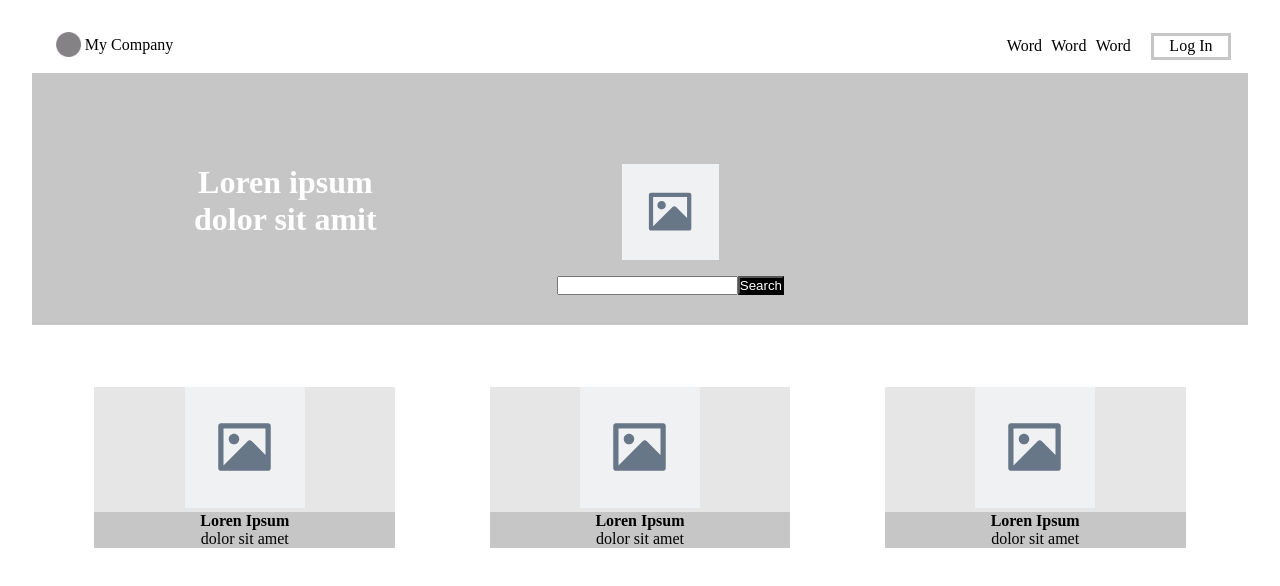
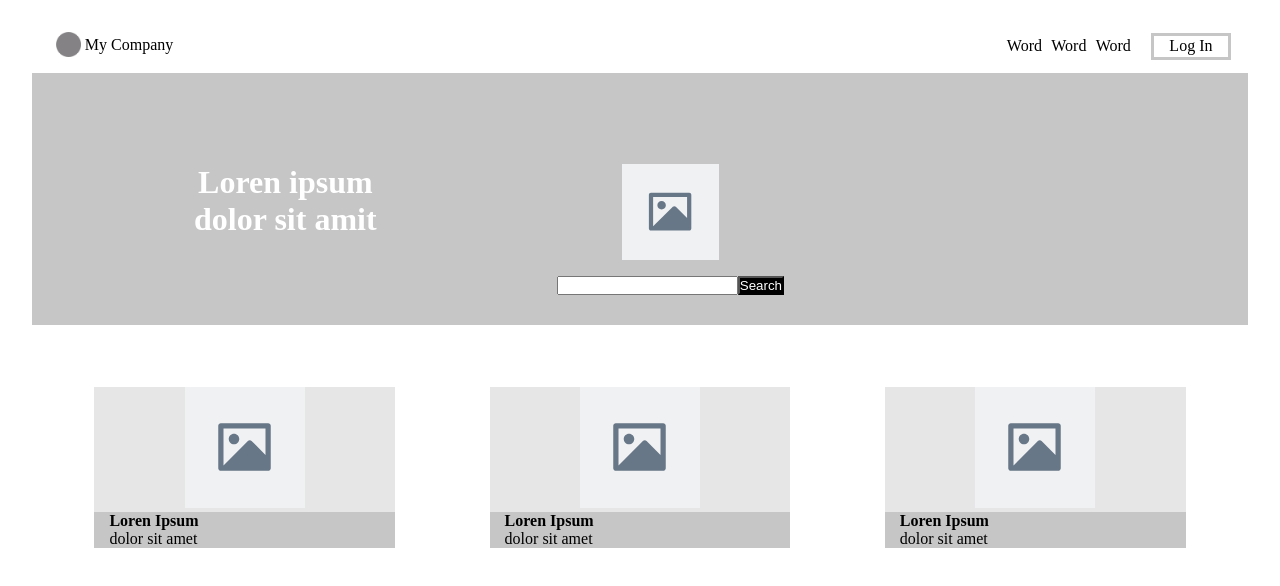
Before and after one commit to PeymonA/Mission-0, a React (Vite) app in the folder mission0/: page / in a window 1280 px wide. Shown: the top 586 px of the page. Built offline with nearby package versions, Linux system fonts and the light colour scheme.

Commit message:
basic wireframe complete

```diff
--- a/mission0/src/App.jsx
+++ b/mission0/src/App.jsx
@@ -15,7 +15,7 @@ const Card = () => {
           <img src='./placeholder.svg' alt='placeholder'
             style={{width:'40%'}}/>
       </div>
-      <div style={{backgroundColor:'rgb(198, 198, 198)'}}>
+      <div style={{backgroundColor:'rgb(198, 198, 198)', textAlign: 'left', paddingLeft:'5%'}}>
         <h4>Loren Ipsum</h4>
         <p>dolor sit amet</p>
       </div>
```
